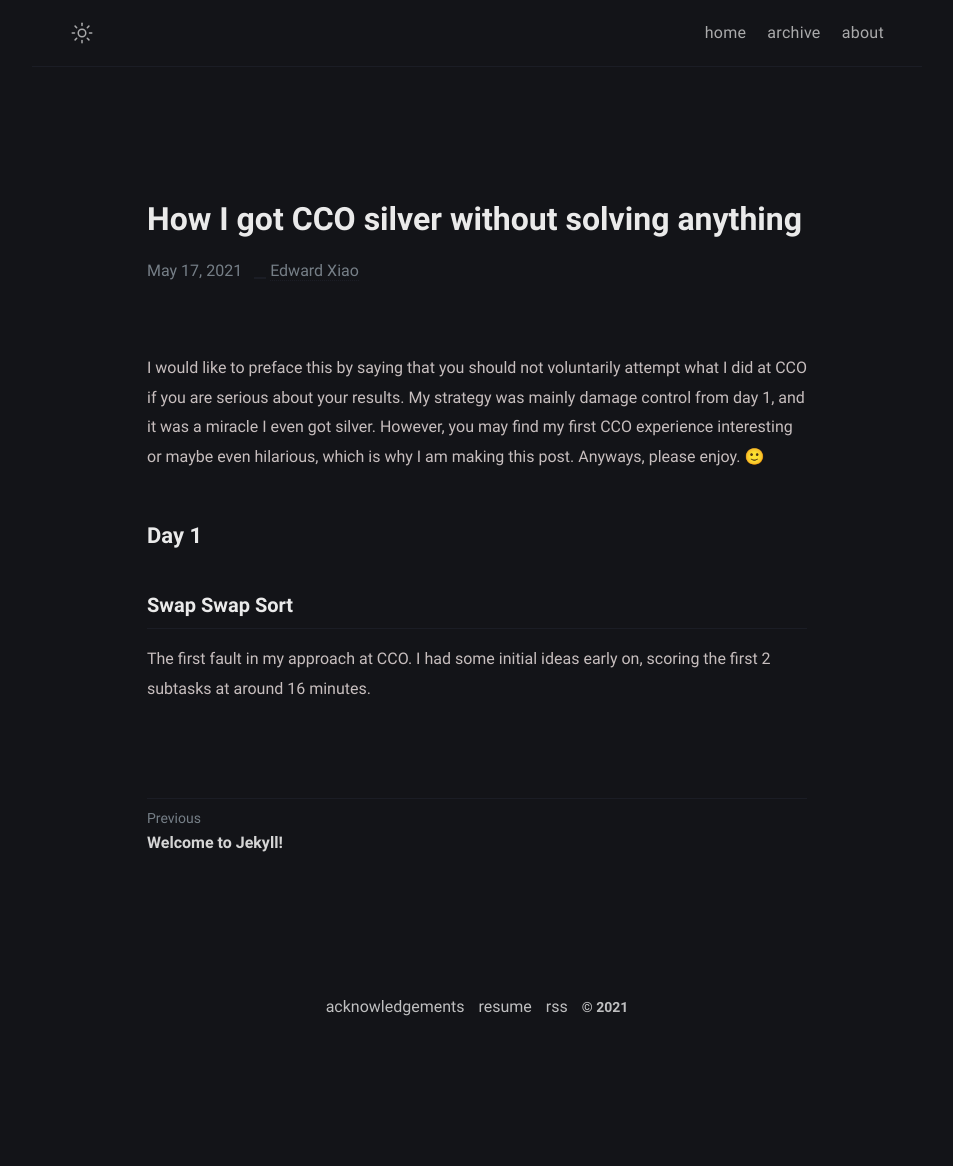
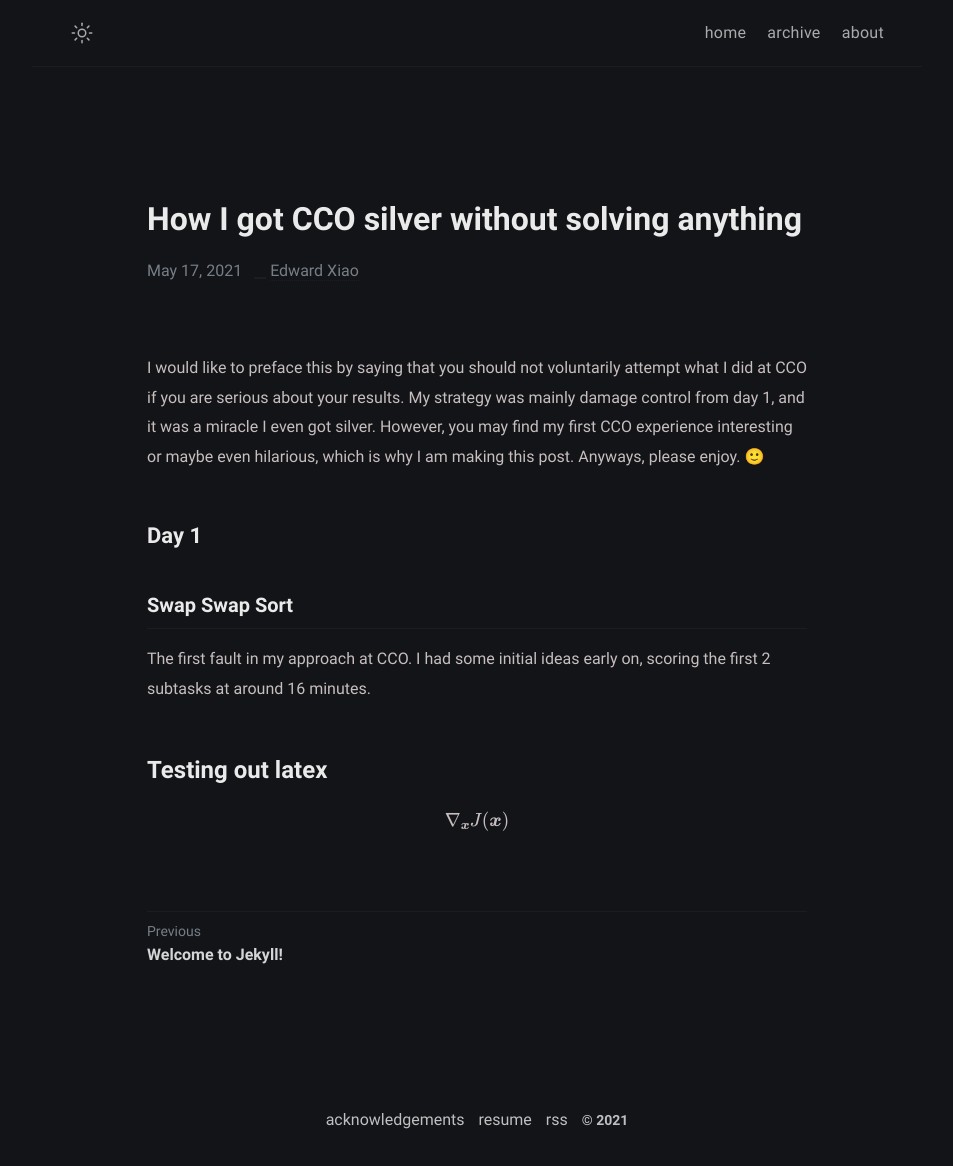
Before and after one commit to 4fecta/4fecta.ca, a Jekyll site: the page built from _posts/how-i-got-cco-silver-without-solving-anything/2021-05-16-how-i-got-cco-silver-without-solving-anything.md, in a window 1280 px wide. Shown: the whole page, without its empty margins (163-1116 px from the left). Built offline with Jekyll 4.4.1, drawn with Linux system fonts in a browser that asks for light colours; formulas are drawn with MathJax 3; before the commit the page ends 1054 px from its top, so only the background shows below that.

Commit message:
Update 2021-05-16-how-i-got-cco-silver-without-solving-anything.md

```diff
--- a/_posts/how-i-got-cco-silver-without-solving-anything/2021-05-16-how-i-got-cco-silver-without-solving-anything.md
+++ b/_posts/how-i-got-cco-silver-without-solving-anything/2021-05-16-how-i-got-cco-silver-without-solving-anything.md
@@ -11,3 +11,7 @@ I would like to preface this by saying that you should not voluntarily attempt w
 ### Swap Swap Sort
 
 The first fault in my approach at CCO. I had some initial ideas early on, scoring the first 2 subtasks at around 16 minutes.
+
+# Testing out latex
+
+$$ \nabla_\boldsymbol{x} J(\boldsymbol{x}) $$
```
